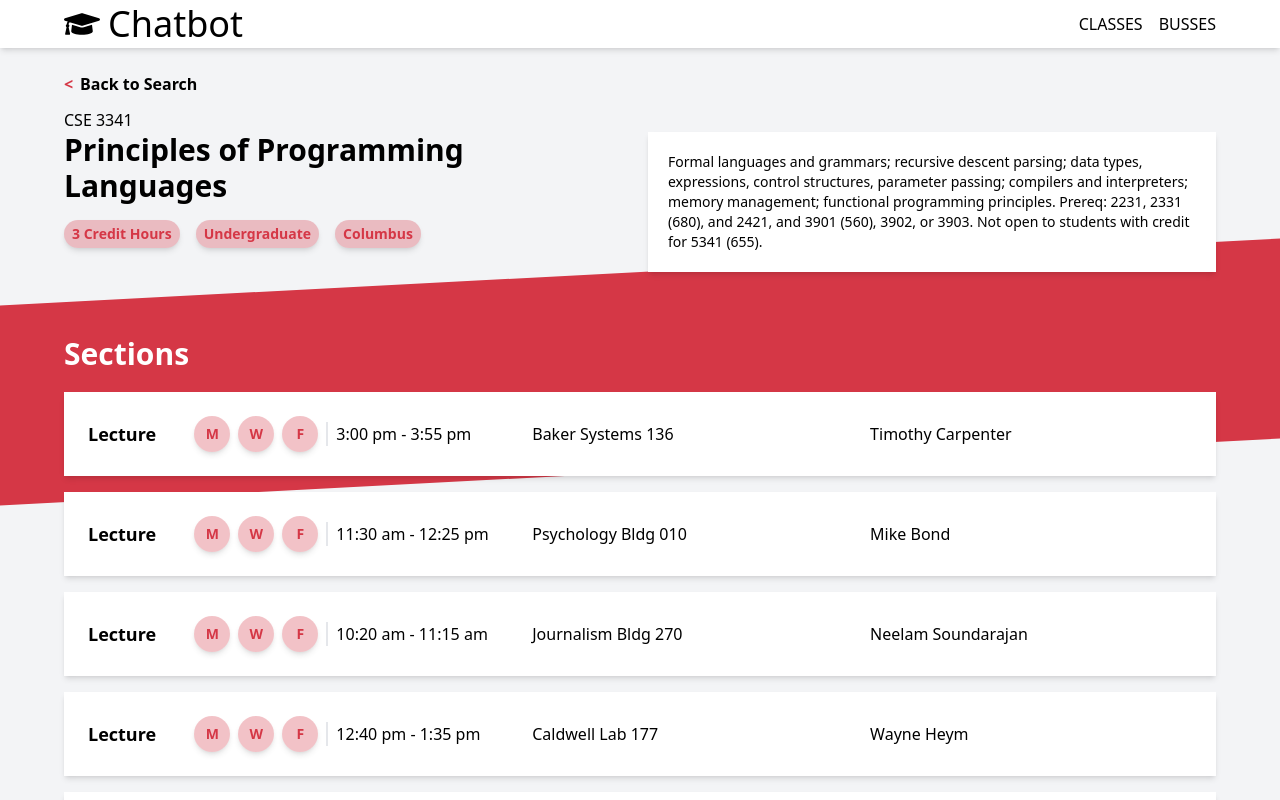
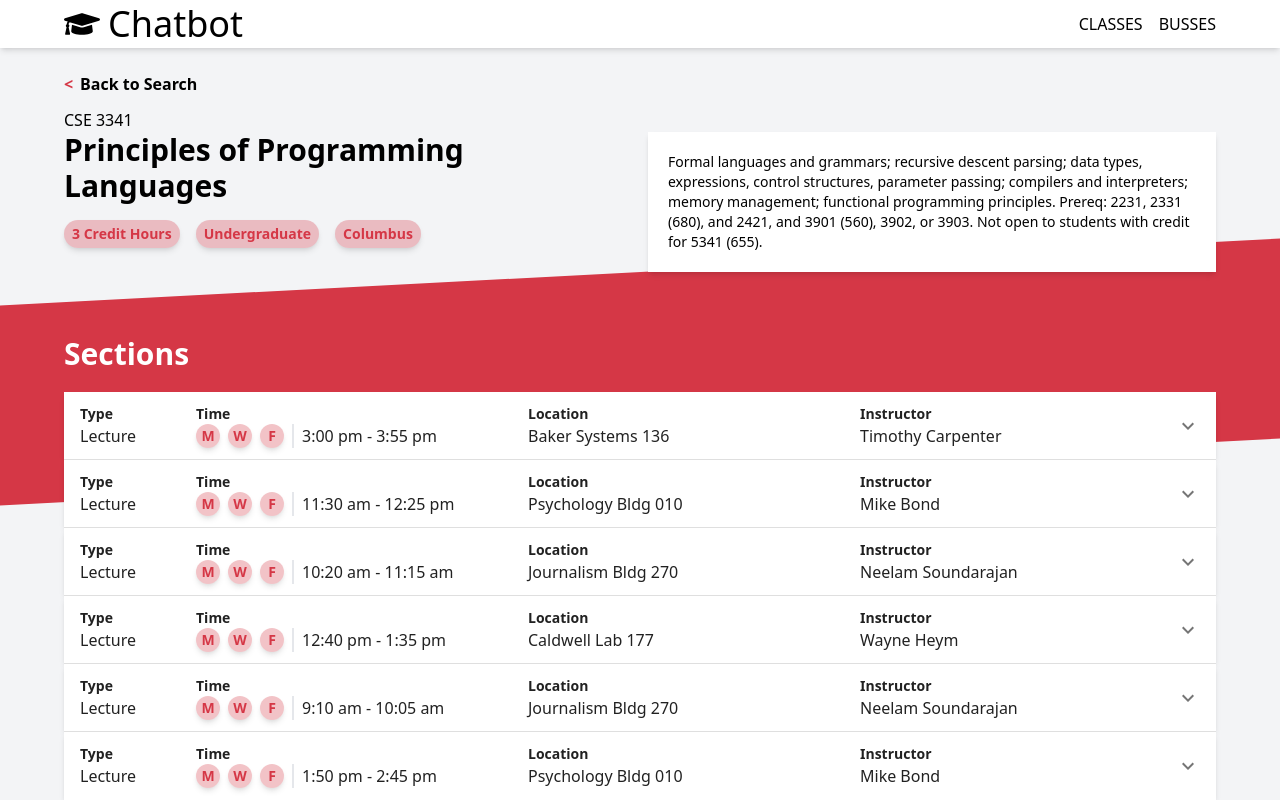
Before and after one commit to dailin7/chatbot, a React (Create React App) app in the folder client/: page /course/1 in a window 1280 px wide. Shown: the top 800 px of the page. Built offline with nearby package versions, Linux system fonts and the light colour scheme.

Commit message:
modified course page to add accordion

```diff
--- a/client/src/components/CourseDetails.tsx
+++ b/client/src/components/CourseDetails.tsx
@@ -1,8 +1,12 @@
 import React from "react";
 import { Link } from "react-router-dom";
+import { Accordion, AccordionDetails, AccordionSummary } from "@mui/material";
+import ExpandMoreIcon from "@mui/icons-material/ExpandMore";
 import { useParams } from "react-router-dom";
+
 import CourseTag from "./CourseTag";
 import FeaturedLink from "./FeaturedLink";
+
 import { sampleCourse } from "./sampleCourse";
 
 const details = sampleCourse.course;
@@ -10,8 +14,9 @@ const sections = sampleCourse.sections;
 const section = sections[0];
 
 const CourseDetails = () => {
-  const { courseId } = useParams();
-  console.log(section);
+  // const { courseId } = useParams();
+  // console.log(section);
+
   return (
     <div className="max-w-[1536px] w-[90%] mx-auto mt-6">
       <Link to="/">
@@ -41,8 +46,13 @@ const CourseDetails = () => {
       </p>
       <div className="relative z-10">
         {sections.map((section) => (
-          <div className="bg-white shadow-md p-6 w-full flex mb-4 gap-4 lg:items-center">
-            <p className="w-[100px] text-lg font-bold">{section.component}</p>
+          <Accordion square={true}>
+            <AccordionSummary expandIcon={<ExpandMoreIcon />}>
+              <div className="w-full flex gap-4 lg:items-center">
+                <div>
+                  <p className="font-bold text-sm">Type</p>
+                  <p className="w-[100px]">{section.component}</p>
+                </div>
                 {section.meetings.map(
                   ({
                     monday,
@@ -55,31 +65,34 @@ const CourseDetails = () => {
                     buildingDescription,
                     instructors,
                   }) => (
-                <div className="w-full flex flex-col lg:flex-row lg:items-center justify-between gap-1 lg:gap-4">
-                  <div className="lg:w-1/2 xl:w-1/3 flex flex-col xs:flex-row gap-2 xs:items-center">
+                    <div className="w-full flex md:flex-col gap-4 md:gap-0">
+                      <div className="flex flex-col md:flex-row md:items-center justify-between gap-1 lg:gap-4">
+                        <div className="md:h-auto md:w-1/2 xl:w-1/3 ">
+                          <p className="font-bold text-sm">Time</p>
+                          <div className="flex flex-col xs:flex-row gap-2 xs:items-center">
                             <div className="flex gap-2 items-center">
                               {monday && (
-                        <CourseTag className="w-9 h-9 flex items-center justify-center text-base">
+                                <CourseTag className="w-6 h-6 flex items-center justify-center text-base">
                                   M
                                 </CourseTag>
                               )}
                               {tuesday && (
-                        <CourseTag className="w-9 h-9 flex items-center justify-center text-base">
+                                <CourseTag className="w-6 h-6 flex items-center justify-center text-base">
                                   Tu
                                 </CourseTag>
                               )}
                               {wednesday && (
-                        <CourseTag className="w-9 h-9 flex items-center justify-center text-base">
+                                <CourseTag className="w-6 h-6 flex items-center justify-center text-base">
                                   W
                                 </CourseTag>
                               )}
                               {thursday && (
-                        <CourseTag className="w-9 h-9 flex items-center justify-center text-base">
+                                <CourseTag className="w-6 h-6 flex items-center justify-center text-base">
                                   Th
                                 </CourseTag>
                               )}
                               {friday && (
-                        <CourseTag className="w-9 h-9 flex items-center justify-center text-base">
+                                <CourseTag className="w-6 h-6 flex items-center justify-center text-base">
                                   F
                                 </CourseTag>
                               )}
@@ -88,14 +101,42 @@ const CourseDetails = () => {
                               {startTime} - {endTime}
                             </div>
                           </div>
-                  <div className="lg:w-1/4 xl:w-1/3">{buildingDescription}</div>
-                  <div className="lg:w-1/4 xl:w-1/3">
+                        </div>
+                        <div className="md:w-1/4 xl:w-1/3">
+                          <p className="font-bold text-sm">Location</p>
+                          {buildingDescription}
+                        </div>
+                        <div className="md:w-1/4 xl:w-1/3">
+                          <p className="font-bold text-sm">Instructor</p>
                           {instructors[0].displayName}
+                        </div>
                       </div>
                     </div>
                   )
                 )}
               </div>
+            </AccordionSummary>
+            <AccordionDetails>
+              <p>
+                <span className="font-bold">Course ID: </span>
+                {section.courseId}
+              </p>
+              <p>
+                <span className="font-bold">Section: </span>
+                {section.section}
+              </p>
+              <p>
+                <span className="font-bold">Instruction Mode: </span>
+                {section.instructionMode}
+              </p>
+              {section.attributes.map(({ name, description }) => (
+                <p>
+                  <span className="font-bold">{name}: </span>
+                  {description}
+                </p>
+              ))}
+            </AccordionDetails>
+          </Accordion>
         ))}
       </div>
       <div className="h-12" />
--- a/client/src/styles/globals.css
+++ b/client/src/styles/globals.css
@@ -5,3 +5,11 @@
 .animate-height {
   transition: max-height 500ms cubic-bezier(0.19, 1, 0.22, 1);
 }
+
+.MuiAccordion-root {
+  --tw-shadow: 0 4px 6px -1px rgb(0 0 0 / 0.1), 0 2px 4px -2px rgb(0 0 0 / 0.1);
+  --tw-shadow-colored: 0 4px 6px -1px var(--tw-shadow-color),
+    0 2px 4px -2px var(--tw-shadow-color);
+  box-shadow: var(--tw-ring-offset-shadow, 0 0 #0000),
+    var(--tw-ring-shadow, 0 0 #0000), var(--tw-shadow) !important;
+}
```
Lines whose indentation alone changed are shown as unchanged.
